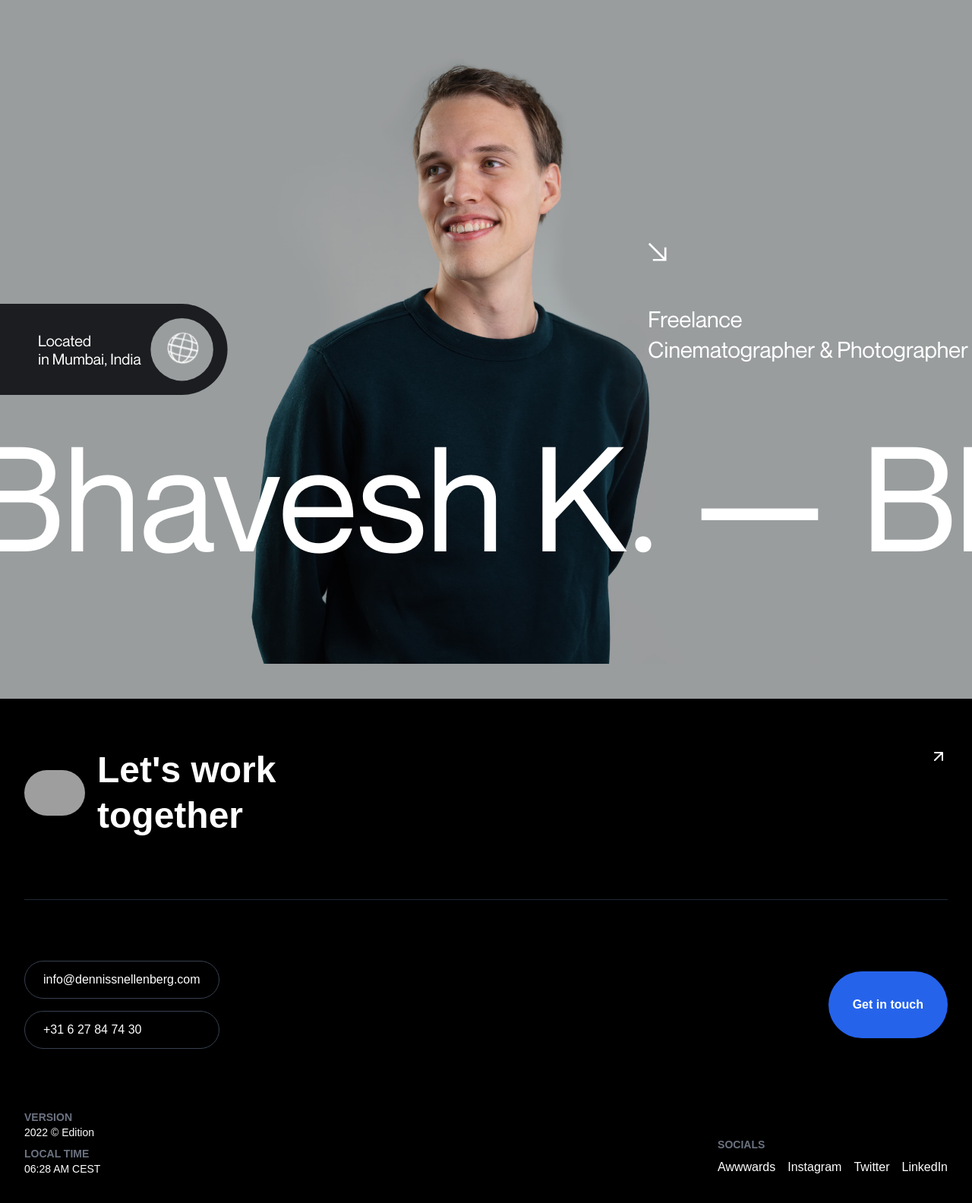
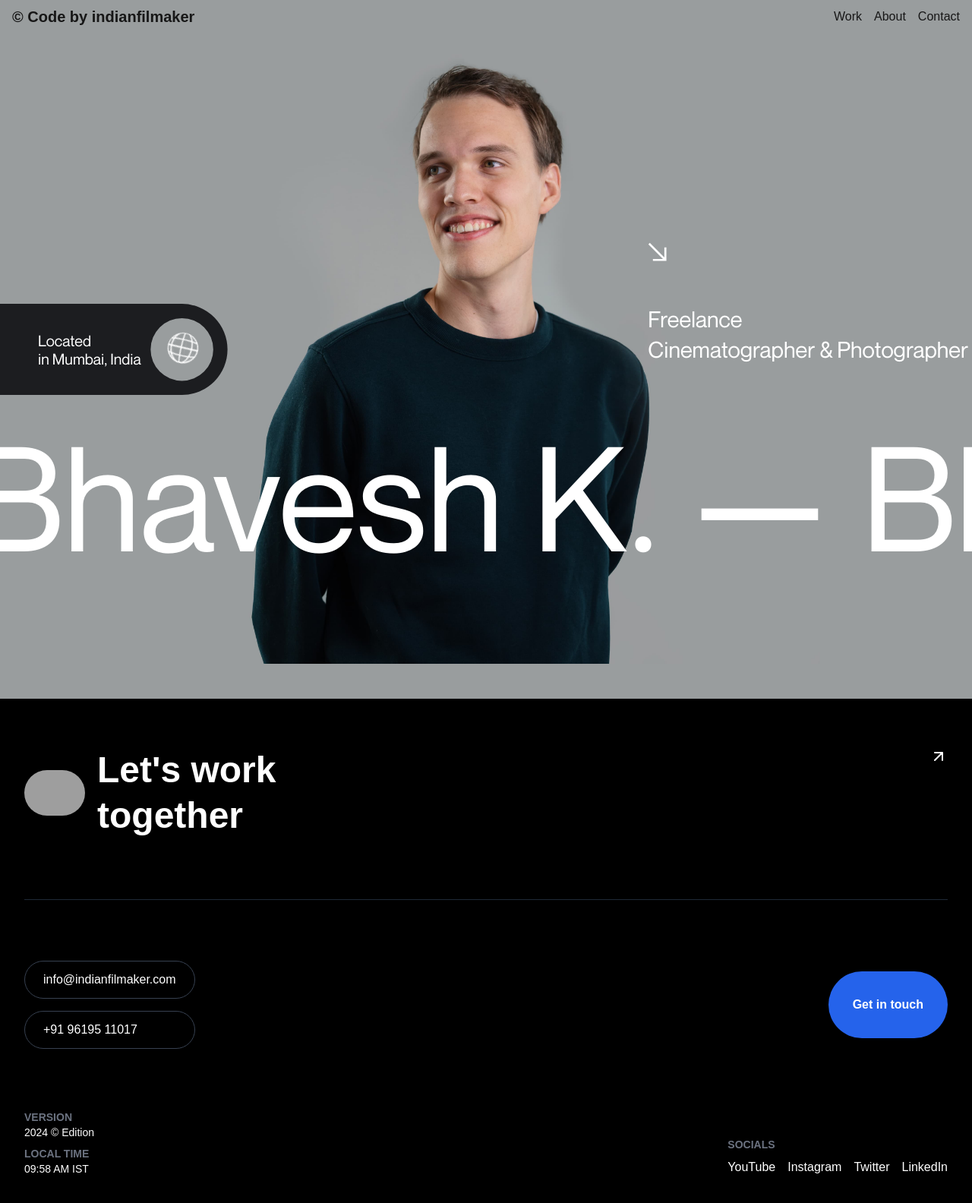
Before and after one commit to AdarshPawar29/indianfilmaker, a Next.js app: page / in a window 1280 px wide. Shown: the top 1584 px of the page at 76% size. Built offline with nearby package versions, Linux system fonts and the light colour scheme; grey boxes are pictures that could not be loaded.

Commit message:
added header

```diff
--- a/app/page.tsx
+++ b/app/page.tsx
@@ -1,10 +1,11 @@
+import Header from "@/components/Header";
 import Hero from "@/components/HeroSection";
-// Check if the Footer component exists and the path is correct
-import Footer from "@/components/Footer"; // Ensure this path is correct
+import Footer from "@/components/Footer";
 
 export default function Home() {
   return (
     <>
+      <Header />
       <Hero />
       <Footer />
     </>
--- a/components/Footer.tsx
+++ b/components/Footer.tsx
@@ -15,7 +15,7 @@ export default function Footer() {
           hour: "2-digit",
           minute: "2-digit",
           hour12: true,
-          timeZone: "Europe/Amsterdam",
+          timeZone: "Asia/Kolkata",
         })
       );
     };
@@ -68,18 +68,18 @@ export default function Footer() {
           <div className="space-y-4">
             <div className="border border-gray-700 rounded-full py-3 px-6">
               <a
-                href="mailto:info@dennissnellenberg.com"
+                href="mailto:info@indianfilmaker.com"
                 className="hover:text-gray-300 transition-colors"
               >
-                info@dennissnellenberg.com
+                info@indianfilmaker.com
               </a>
             </div>
             <div className="border border-gray-700 rounded-full py-3 px-6">
               <a
-                href="tel:+31627847430"
+                href="tel:+919619511017"
                 className="hover:text-gray-300 transition-colors"
               >
-                +31 6 27 84 74 30
+                +91 96195 11017
               </a>
             </div>
           </div>
@@ -95,13 +95,13 @@ export default function Footer() {
           <div>
             <div className="mb-2">
               <h5 className="text-sm font-semibold text-gray-500">VERSION</h5>
-              <p className="text-sm">2022 © Edition</p>
+              <p className="text-sm">2024 © Edition</p>
             </div>
             <div>
               <h5 className="text-sm font-semibold text-gray-500">
                 LOCAL TIME
               </h5>
-              <p className="text-sm">{localTime} CEST</p>
+              <p className="text-sm">{localTime} IST</p>
             </div>
           </div>
           <div>
@@ -111,17 +111,17 @@ export default function Footer() {
             <ul className="flex space-x-4">
               {[
                 {
-                  name: "Awwwards",
-                  url: "https://www.awwwards.com/dennissnellenberg/",
+                  name: "YouTube",
+                  url: "https://www.youtube.com/@BhaveshKatwaleplus",
                 },
                 {
                   name: "Instagram",
-                  url: "https://www.instagram.com/codebydennis/",
+                  url: "https://www.instagram.com/indianfilmaker/",
                 },
-                { name: "Twitter", url: "https://twitter.com/codebydennis" },
+                { name: "Twitter", url: "https://twitter.com/indianfilmaker" },
                 {
                   name: "LinkedIn",
-                  url: "https://www.linkedin.com/in/dennissnellenberg/",
+                  url: "https://www.linkedin.com/in/indianfilmaker/",
                 },
               ].map((social) => (
                 <li key={social.name}>
--- /dev/null
+++ b/components/Header.tsx
@@ -0,0 +1,105 @@
+"use client";
+
+import { useState, useEffect } from "react";
+import Link from "next/link";
+import { Menu, X } from "lucide-react";
+
+export default function Header() {
+  const [isScrolled, setIsScrolled] = useState(false);
+  const [isMenuOpen, setIsMenuOpen] = useState(false);
+
+  useEffect(() => {
+    const handleScroll = () => {
+      setIsScrolled(window.scrollY > 50);
+    };
+
+    window.addEventListener("scroll", handleScroll);
+    return () => window.removeEventListener("scroll", handleScroll);
+  }, []);
+
+  return (
+    <header className="fixed top-0 left-0 right-0 z-50 transition-all duration-300">
+      <div
+        className={`flex justify-between items-center px-4 py-2 ${
+          isScrolled ? "bg-white shadow-md" : "bg-transparent"
+        }`}
+      >
+        <Link href="/" className="text-xl font-bold">
+          © Code by indianfilmaker
+        </Link>
+        {isScrolled ? (
+          <button onClick={() => setIsMenuOpen(!isMenuOpen)} className="p-2">
+            <Menu className="h-6 w-6" />
+          </button>
+        ) : (
+          <nav className="hidden md:flex space-x-4">
+            <Link href="/work" className="hover:underline">
+              Work
+            </Link>
+            <Link href="/about" className="hover:underline">
+              About
+            </Link>
+            <Link href="/contact" className="hover:underline">
+              Contact
+            </Link>
+          </nav>
+        )}
+      </div>
+      {isMenuOpen && (
+        <div className="fixed inset-0 bg-black bg-opacity-50 z-50">
+          <div className="fixed right-0 top-0 bottom-0 w-64 bg-gray-900 text-white p-4">
+            <button
+              onClick={() => setIsMenuOpen(false)}
+              className="absolute top-4 right-4"
+            >
+              <X className="h-6 w-6" />
+            </button>
+            <nav className="flex flex-col space-y-4 mt-12">
+              <Link href="/" className="hover:text-gray-300">
+                Home
+              </Link>
+              <Link href="/work" className="hover:text-gray-300">
+                Work
+              </Link>
+              <Link href="/about" className="hover:text-gray-300">
+                About
+              </Link>
+              <Link href="/contact" className="hover:text-gray-300">
+                Contact
+              </Link>
+            </nav>
+            <div className="absolute bottom-4 left-4">
+              <p className="text-sm text-gray-400">Socials</p>
+              <div className="flex space-x-2 mt-2">
+                <Link
+                  href="#"
+                  className="text-sm text-gray-400 hover:text-white"
+                >
+                  Awwwards
+                </Link>
+                <Link
+                  href="#"
+                  className="text-sm text-gray-400 hover:text-white"
+                >
+                  Instagram
+                </Link>
+                <Link
+                  href="#"
+                  className="text-sm text-gray-400 hover:text-white"
+                >
+                  Twitter
+                </Link>
+                <Link
+                  href="#"
+                  className="text-sm text-gray-400 hover:text-white"
+                >
+                  LinkedIn
+                </Link>
+              </div>
+            </div>
+          </div>
+        </div>
+      )}
+    </header>
+  );
+}
--- a/package.json
+++ b/package.json
@@ -11,6 +11,7 @@
   "dependencies": {
     "framer-motion": "^11.11.9",
     "gsap": "^3.12.5",
+    "lucide-react": "^0.453.0",
     "next": "14.2.15",
     "react": "^18",
     "react-dom": "^18"
```
Also changed, not shown: 1 other file (tests, documents, lock files or other folders).
